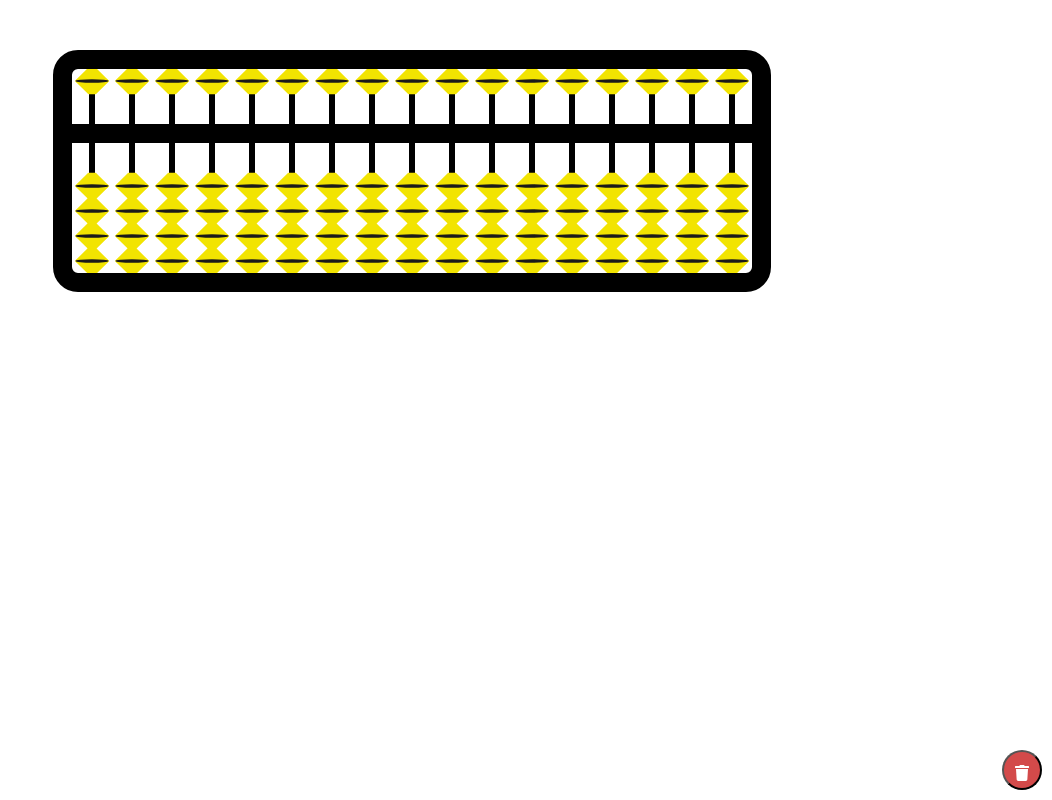
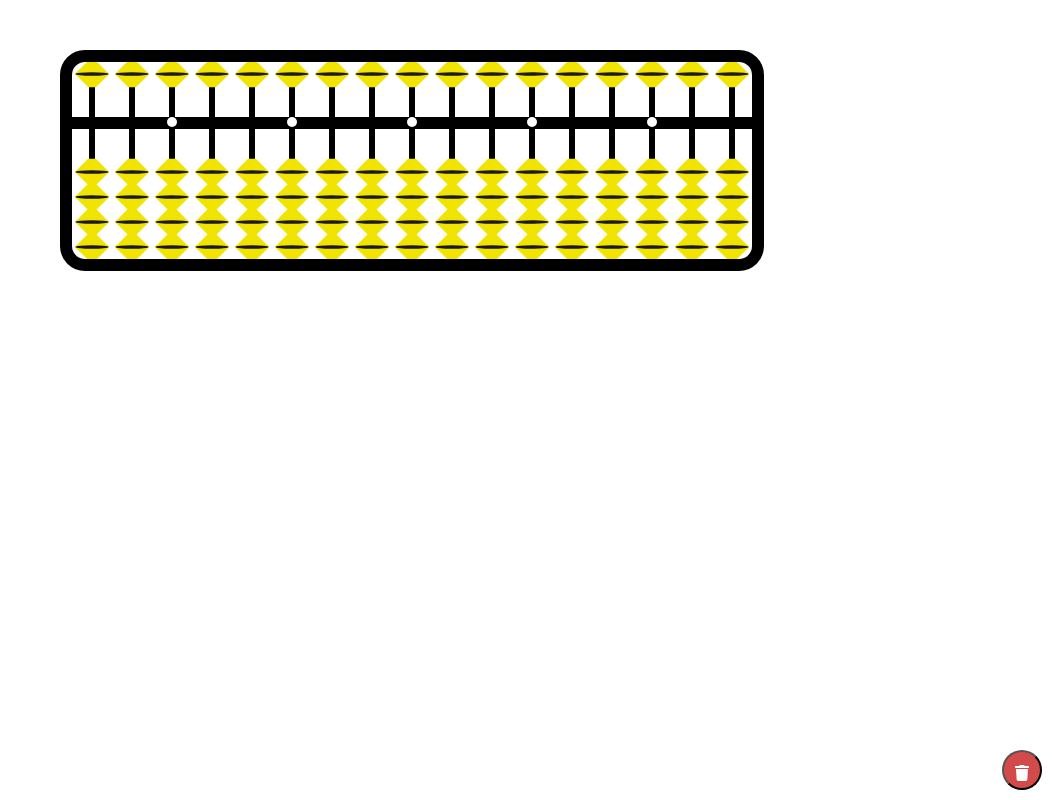
Before and after one commit to cyproto/abacus, a React (Create React App) app: page / in a window 1280 px wide. Shown: the whole page, without its empty margins (228-1280 px from the left). Built offline with nearby package versions, Linux system fonts and the light colour scheme.

Commit message:
Add center dots for required units.

```diff
--- a/src/App.scss
+++ b/src/App.scss
@@ -33,7 +33,7 @@ footer {
 
 .abacus-list {
   margin: 0 auto;
-  border: solid black 1.5vw;
+  border: solid black 12px;
   border-radius: 25px;
   white-space: nowrap;
 }
@@ -126,18 +126,72 @@ svg {
 	bottom: 20px;
 }
 
-.up-vertical-pole-center-dot {
-  height: 1.5vw;
-  background-color: white;
- }
+.up-vertical-pole-center-line {
+  height: 12px;
+  background-color: black;
+  display: flex;
+  justify-content: center;
+}
+
+.ab-item:nth-child(3) {
+  .up-vertical-pole-center-line {
+    .up-vertical-pole-center-dot {
+      z-index: 15;
+      height: 10px;
+      width: 10px;
+      border-radius: 10px;
+      background-color: white;
+    }
+  }
+}
+
+.ab-item:nth-child(6) {
+  .up-vertical-pole-center-line {
+    .up-vertical-pole-center-dot {
+      z-index: 15;
+      height: 10px;
+      width: 10px;
+      border-radius: 10px;
+      background-color: white;
+    }
+  }
+}
 
 .ab-item:nth-child(9) {
-
+  .up-vertical-pole-center-line {
+    .up-vertical-pole-center-dot {
+      z-index: 15;
+      height: 10px;
+      width: 10px;
+      border-radius: 10px;
+      background-color: white;
+    }
+  }
 }
 
-.up-vertical-pole-center-dot {
-  background-color: black;
- }
+.ab-item:nth-child(12) {
+  .up-vertical-pole-center-line {
+    .up-vertical-pole-center-dot {
+      z-index: 15;
+      height: 10px;
+      width: 10px;
+      border-radius: 10px;
+      background-color: white;
+    }
+  }
+}
+
+.ab-item:nth-child(15) {
+  .up-vertical-pole-center-line {
+    .up-vertical-pole-center-dot {
+      z-index: 15;
+      height: 10px;
+      width: 10px;
+      border-radius: 10px;
+      background-color: white;
+    }
+  }
+}
 
 h1 {
   display:inline-block;
--- a/src/components/AbacusItem.jsx
+++ b/src/components/AbacusItem.jsx
@@ -37,7 +37,11 @@ export default class AbacusItem extends React.Component {
           <div className="up-vertical-pole"></div>
           <BeadSvg ref="upbead" className="upbead" {...this.props} unit={this.props.unit} up={this.props.up.toString()} onClick={this.handleupClick} />
         </div>
-        <div className="up-vertical-pole-center-dot"></div>
+        <div className="up-vertical-pole-center-line">
+          <div className="up-vertical-pole-center-dot">
+
+          </div>
+        </div>
         <DownBeads {...this.props.down} />
       </li>
     )
--- a/src/components/DownBeads.jsx
+++ b/src/components/DownBeads.jsx
@@ -44,7 +44,6 @@ export default class DownBeads extends React.Component {
                     </div>)
                 })}
                 <div className="down-vertical-pole"></div>
-                <div className="down-vertical-pole-center-dot"></div>
             </div>
         )
     }
```
